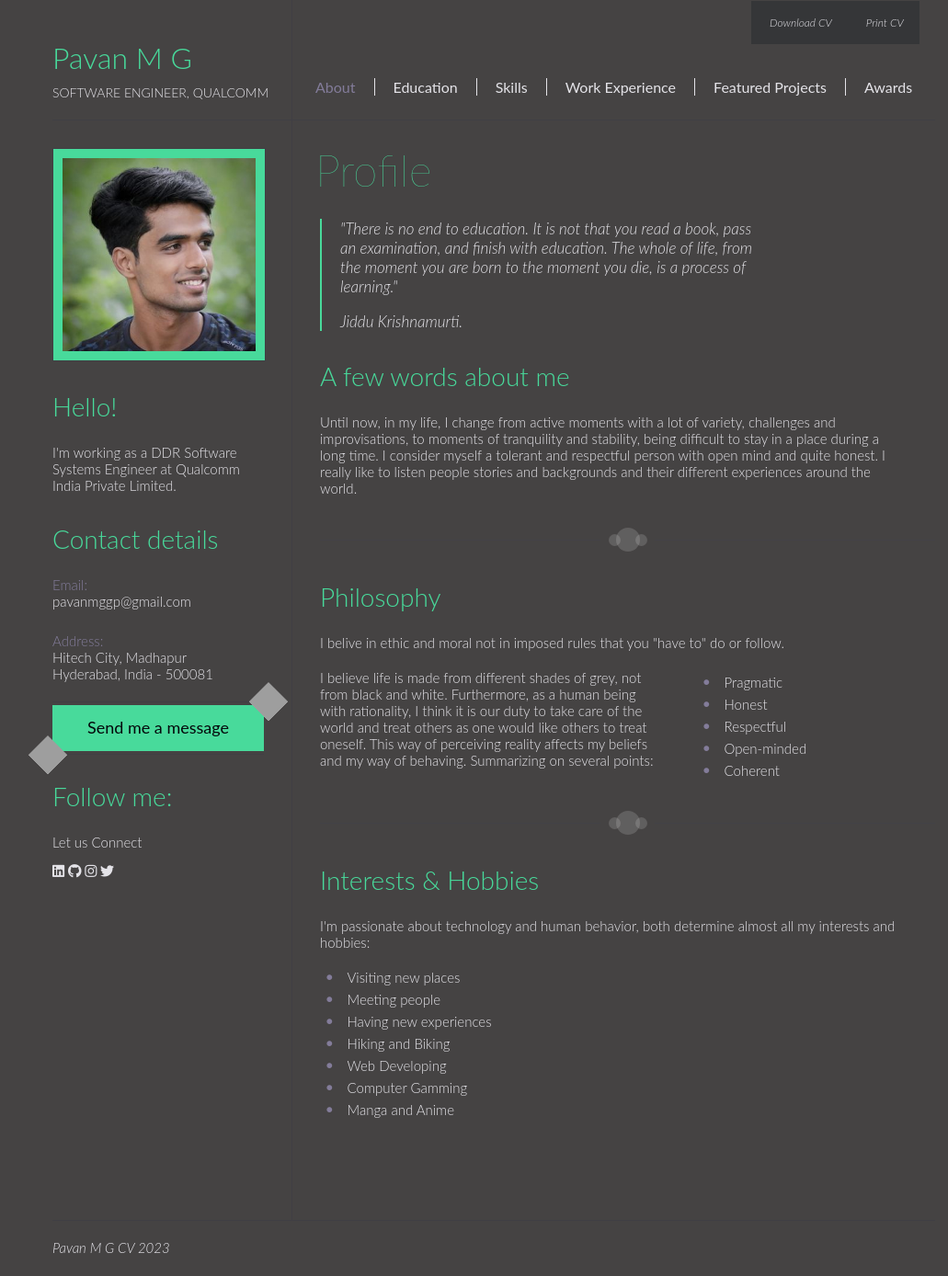
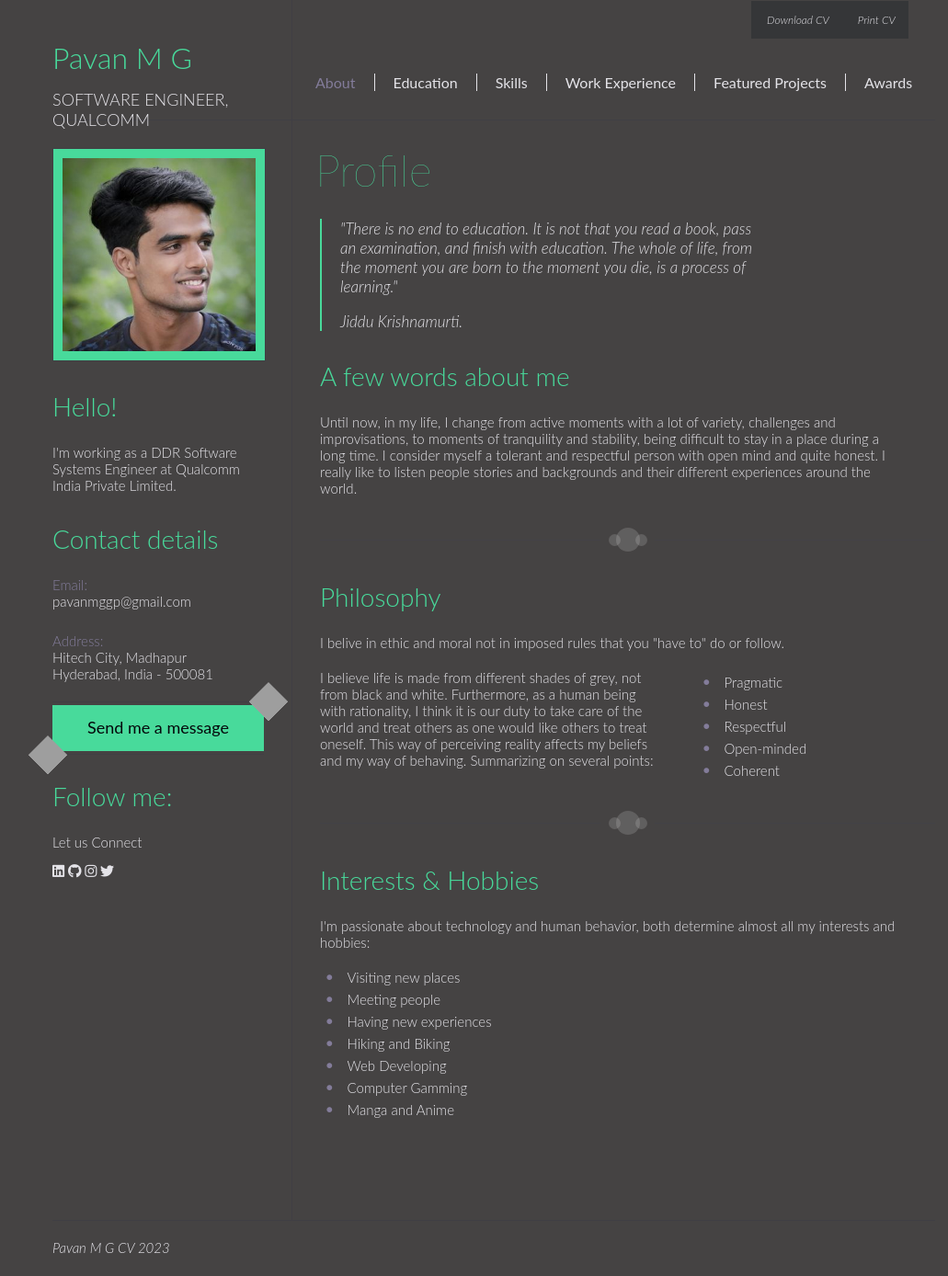
Before and after one commit to pavan-mg/pavan-mg.github.io, a Jekyll site: the page built from index.html, in a window 1280 px wide. Shown: the whole page at 92% size, without its empty margins (103-1134 px from the left). Built offline with Jekyll 4.4.1, drawn with Linux system fonts in a browser that asks for light colours.

Commit message:
Update main.css

```diff
--- a/css/main.css
+++ b/css/main.css
@@ -200,16 +200,16 @@ ul {
 }
 .logotype_occupation{
 	text-transform: uppercase;
-	margin-top: 10px;
+	margin-top: 15px;
 	color: #e4e3e8;
-	font-size: 14px;
+	font-size: 18px;
 	letter-spacing: 0px;
 	padding-left: 0px;
 }
 
 .download_print_buttons {
 	width: 200px;
-	height: 45px;
+	height: 40px;
 	float: right;
 }
 	.download_print_buttons a {
@@ -217,8 +217,8 @@ ul {
 		font-size: 12px;
 		font-family: 'Lato', Helvetica, sans-serif;
 		font-style: italic;
-		line-height: 45px;
-		padding: 16px 17px;
+		line-height: 40px;
+		padding: 13px 14px;
 		background: #353638;
 	}
 		.download_print_buttons a:hover {
```
